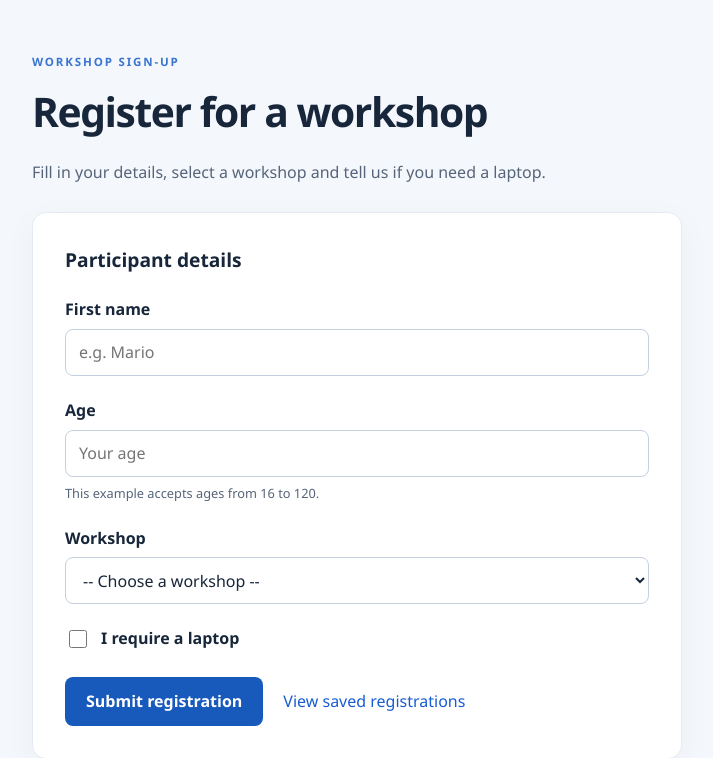
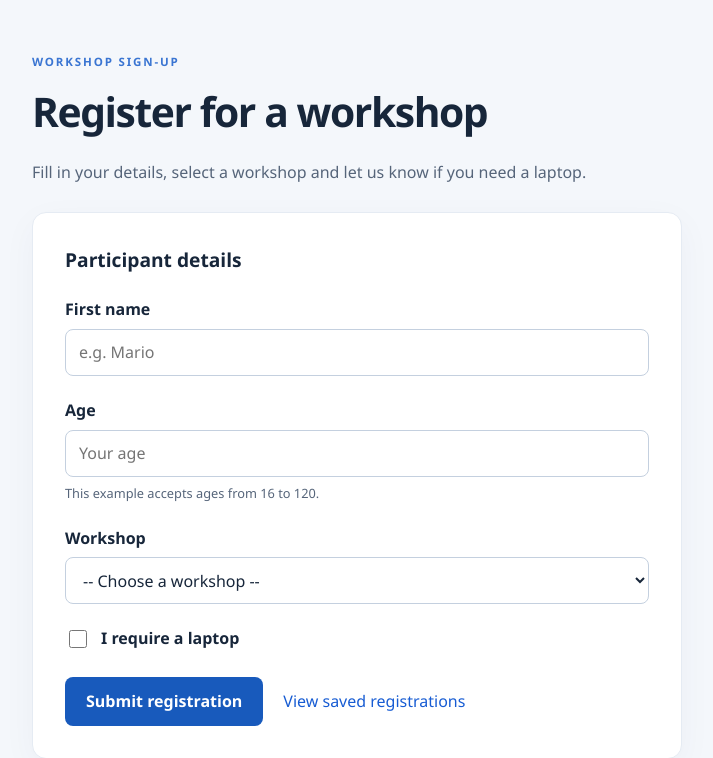
Before and after one commit to DonMarioComputing/WorkshopRegistrationApp_D00262149, an ASP.NET Core app: page / in a window 1280 px wide. Shown: the part 64-822 px from the top of the page, without its empty margins (182-895 px from the left). Run offline with ASP.NET Core 8, Linux system fonts and the light colour scheme.

Commit message:
feat: improve workshop registration form layout and user instructions

```diff
--- a/Pages/Index.cshtml
+++ b/Pages/Index.cshtml
@@ -9,7 +9,7 @@
 <div class="page-heading">
     <span class="eyebrow">WORKSHOP SIGN-UP</span>
     <h1>Register for a workshop</h1>
-    <p>Fill in your details, select a workshop and tell us if you need a laptop.</p>
+    <p>Fill in your details, select a workshop and let us know if you need a laptop.</p>
 </div>
 
 @* If OnPostAsync successfully saved a registration, show its details. *@
```
